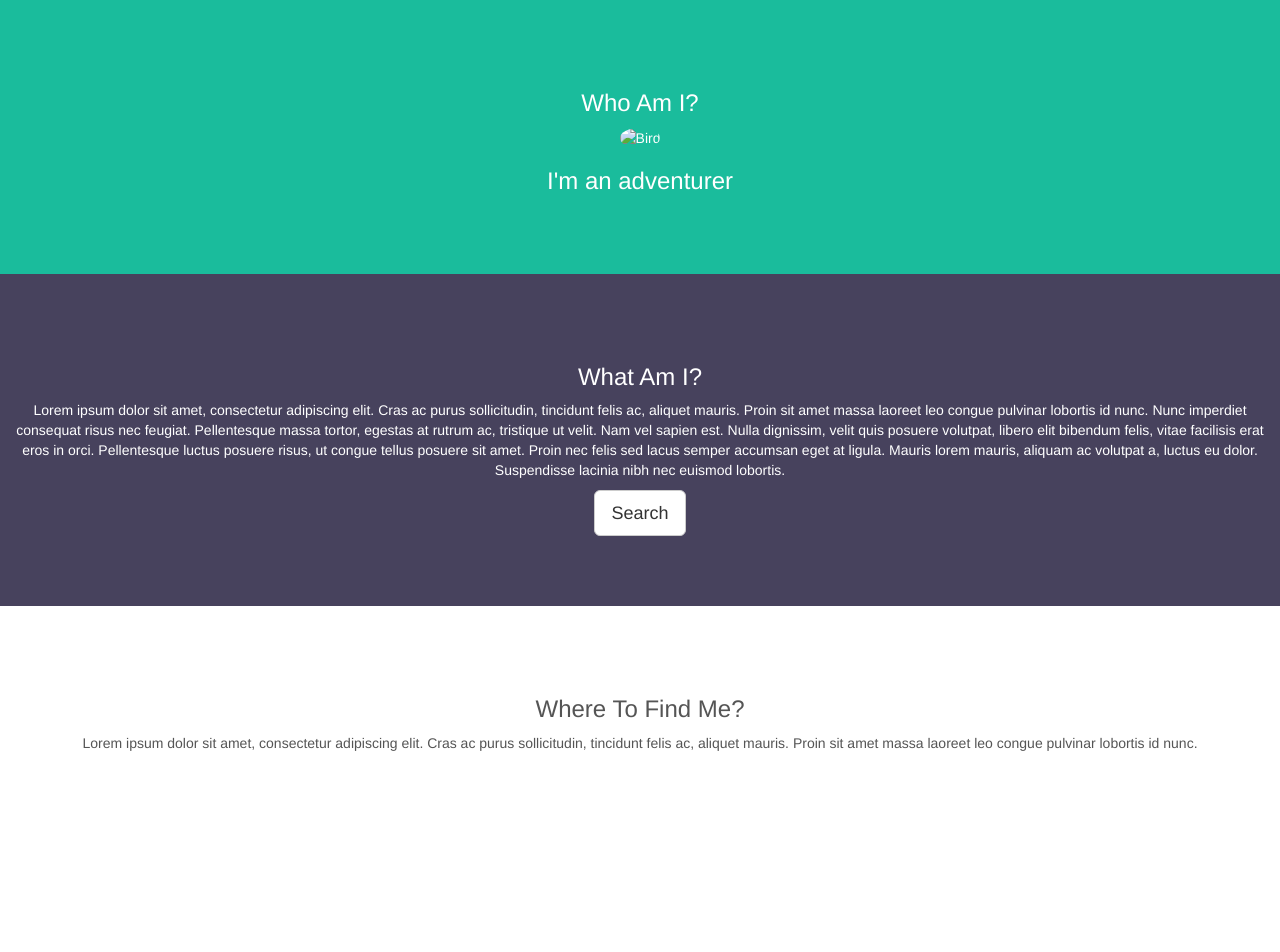
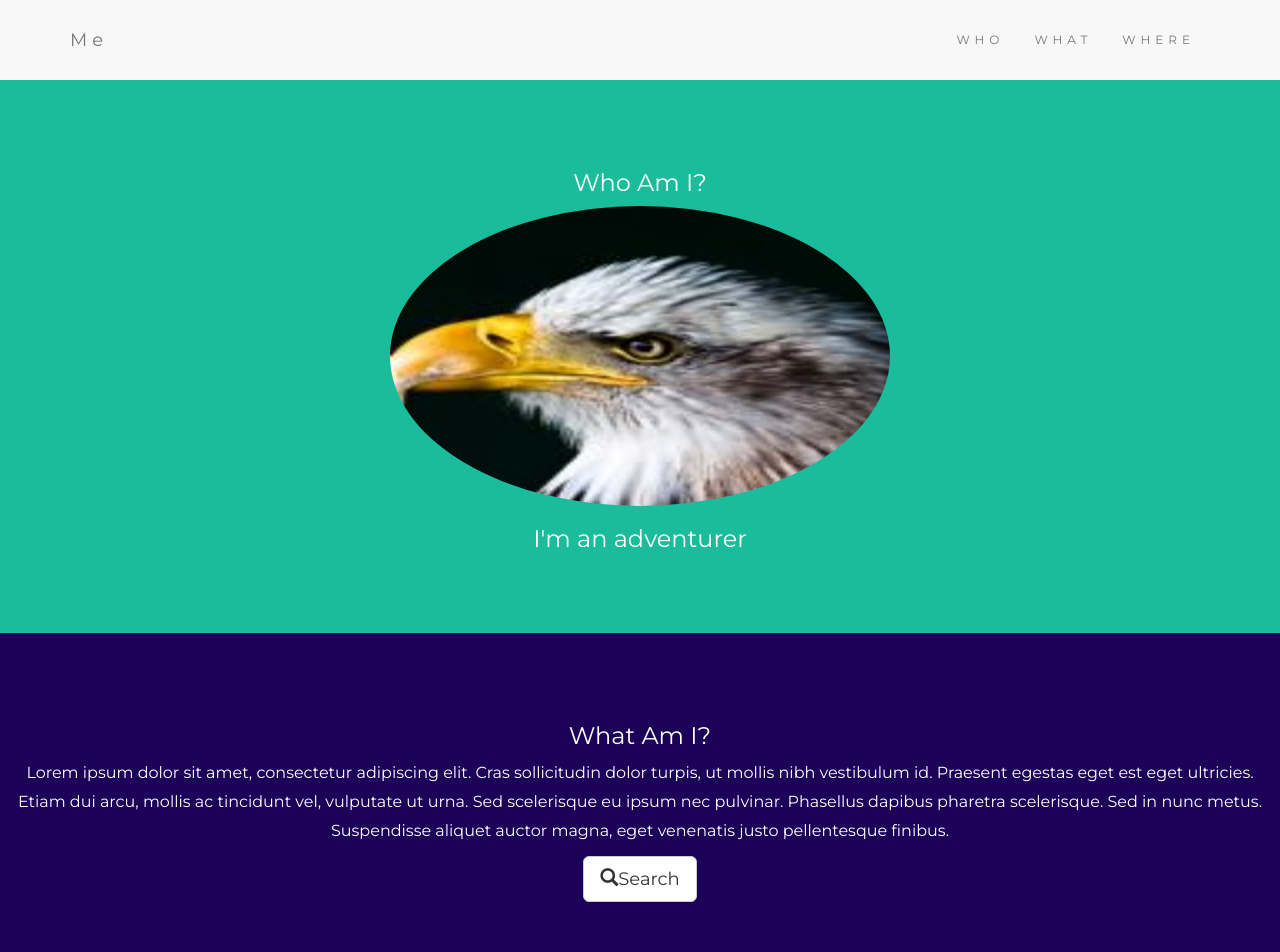
Before and after one commit to namjir/namjir.github-io, a plain HTML site: page index.html in a window 1280 px wide. Shown: the top 952 px of the page. Before the commit the page ends 833 px from the top, so only its background shows below. Drawn offline with nearby package versions, Linux system fonts and the light colour scheme.

Commit message:
Add files via upload

```diff
--- a/index.html
+++ b/index.html
@@ -2,51 +2,131 @@
 <html>
 
 <head>
-    <title>My first website</title>
+  <title>Boostrap Theme Simply Me</title>
   <meta charset="utf-8">
   <meta name="viewport" content="width=device-width, initial-scale=1">
   <link rel="stylesheet" href="https://maxcdn.bootstrapcdn.com/bootstrap/3.4.1/css/bootstrap.min.css">
-    <script src="https://ajax.googleapis.com/ajax/libs/jquery/3.4.1/jquery.min.js"></script>
+  <script src="https://ajax.googleapis.com/ajax/libs/jquery/3.5.1/jquery.min.js"></script>
   <script src="https://maxcdn.bootstrapcdn.com/bootstrap/3.4.1/js/bootstrap.min.js"></script>
+  <link rel="stylesheet" href="https://fonts.googleapis.com/css?family=Montserrat">
+
   <style>
     .bg-1 {
       background-color: #1abc9c;
+      /* green */
+      color: #ffffff;
+    }
+
+    .bg-2 {
+      background-color: #1b0158;
+      /* dark blue */
+      color: #ffffff;
+    }
+
+    .bg-3 {
+      background-color: #ffffff;
+      /* white */
+      color: #555555;
+    }
+
+    .bg-4 {
+      background-color: black;
       color: white;
-            text-align: center;
     }
-        .bg-2 {
-            background-color: #47425d;
-            color: white;
-            text-align: center;
-        }
-        .bg-3 {
-            background-color:white;
-            color:#555555;
-            text-align: center;
-        }
+
     .container-fluid {
       padding-top: 70px;
       padding-bottom: 70px;
+    }
+
+    .navbar {
+      padding-top: 15px;
+      padding-bottom: 15px;
+      border: 0;
+      border-radius: 0;
+      margin-bottom: 0;
+      font-size: 12px;
+      letter-spacing: 5px;
+    }
+
+    body {
+      font: 20px "Montserrat", sans-serif;
+      line-height: 1.8;
+      color: white;
+    }
+
+    p {
+      font-size: 16px;
+    }
+
+    .margin {
+      margin-bottom: 45px;
     }
   </style>
 </head>
 
 <body>
-    <div class="container-fluid bg-1">
+  <nav class="navbar navbar-default">
+    <div class="container">
+      <div class="navbar-header">
+        <button type="button" class="navbar-toggle" data-toggle="collapse" data-target="#myNavbar">
+          <span class="icon-bar"></span>
+          <span class="icon-bar"></span>
+          <span class="icon-bar"></span>
+        </button>
+        <a class="navbar-brand" href="#">Me</a>
+      </div>
+      <div class="collapse navbar-collapse" id="myNavbar">
+        <ul class="nav navbar-nav navbar-right">
+          <li><a href="#">WHO</a></li>
+          <li><a href="#">WHAT</a></li>
+          <li><a href="#">WHERE</a></li>
+        </ul>
+      </div>
+    </div>
+  </nav>
+  <div class="container-fluid bg-1 text-center">
     <h3>Who Am I?</h3>
-        <img src="bird.jpg" alt="Bird" height="180px" width="180px" class="img-circle">
+    <img src="bird.jpg" alt="Bird" width="500" height="300" class="img-circle">
     <h3>I'm an adventurer</h3>
   </div>
-    <div class="container-fluid bg-2">
+  <div class="container-fluid bg-2 text-center">
     <h3>What Am I?</h3>
-        <p>Lorem ipsum dolor sit amet, consectetur adipiscing elit. Cras ac purus sollicitudin, tincidunt felis ac, aliquet mauris. Proin sit amet massa laoreet leo congue pulvinar lobortis id nunc. Nunc imperdiet consequat risus nec feugiat. Pellentesque massa tortor, egestas at rutrum ac, tristique ut velit. Nam vel sapien est. Nulla dignissim, velit quis posuere volutpat, libero elit bibendum felis, vitae facilisis erat eros in orci. Pellentesque luctus posuere risus, ut congue tellus posuere sit amet. Proin nec felis sed lacus semper accumsan eget at ligula. Mauris lorem mauris, aliquam ac volutpat a, luctus eu dolor. Suspendisse lacinia nibh nec euismod lobortis.</p>
-        <a href="#" class="btn btn-default btn-lg">Search</a>
+    <p>Lorem ipsum dolor sit amet, consectetur adipiscing elit. Cras sollicitudin dolor turpis, ut mollis nibh
+      vestibulum id. Praesent egestas eget est eget ultricies. Etiam dui arcu, mollis ac tincidunt vel, vulputate ut
+      urna. Sed scelerisque eu ipsum nec pulvinar. Phasellus dapibus pharetra scelerisque. Sed in nunc metus.
+      Suspendisse aliquet auctor magna, eget venenatis justo pellentesque finibus.</p>
+    <a href="#" class="btn btn-default btn-lg"><span class="glyphicon glyphicon-search"></span>Search</a>
   </div>
-    <div class="container-fluid bg-3">
+  <div class="container-fluid bg-3 text-center">
     <h3>Where To Find Me?</h3>
-        <p>Lorem ipsum dolor sit amet, consectetur adipiscing elit. Cras ac purus sollicitudin, tincidunt felis ac, aliquet mauris. Proin sit amet massa laoreet leo congue pulvinar lobortis id nunc.</p>
+    <div class="row">
+      <div class="col-sm-4">
+        <p>Lorem ipsum dolor sit amet, consectetur adipiscing elit. Cras sollicitudin dolor turpis, ut mollis nibh
+          vestibulum id. Praesent egestas eget est eget ultricies. Etiam dui arcu, mollis ac tincidunt vel, vulputate ut
+          urna. Sed scelerisque eu ipsum nec pulvinar. Phasellus dapibus pharetra scelerisque. Sed in nunc metus.
+          Suspendisse aliquet auctor magna, eget venenatis justo pellentesque finibus.</p>
+        <img src="bird1.jpg" alt="Bird" class="img-responsive" style="width:100%">
+      </div>
+      <div class="col-sm-4">
+        <p>Lorem ipsum dolor sit amet, consectetur adipiscing elit. Cras sollicitudin dolor turpis, ut mollis nibh
+          vestibulum id. Praesent egestas eget est eget ultricies. Etiam dui arcu, mollis ac tincidunt vel, vulputate ut
+          urna. Sed scelerisque eu ipsum nec pulvinar. Phasellus dapibus pharetra scelerisque. Sed in nunc metus.
+          Suspendisse aliquet auctor magna, eget venenatis justo pellentesque finibus.</p>
+        <img src="bird2.jpg" alt="Bird" class="img-responsive" style="width:100%">
+      </div>
+      <div class="col-sm-4">
+        <p>Lorem ipsum dolor sit amet, consectetur adipiscing elit. Cras sollicitudin dolor turpis, ut mollis nibh
+          vestibulum id. Praesent egestas eget est eget ultricies. Etiam dui arcu, mollis ac tincidunt vel, vulputate ut
+          urna. Sed scelerisque eu ipsum nec pulvinar. Phasellus dapibus pharetra scelerisque. Sed in nunc metus.
+          Suspendisse aliquet auctor magna, eget venenatis justo pellentesque finibus.</p>
+        <img src="bird3.jpg" alt="Bird" class="img-responsive" style="width:100%">
       </div>
     </div>
+  </div>
+  <footer class="container-fluid bg-4 text-center">
+    <p>This page is made by Hyo-Jeong Kim!!!! <a href="https://www.seoultech.ac.kr/index.jsp">서울과학기술대학교</a></p>
+  </footer>
 </body>
 
 </html>
```
Also changed, not shown: Bird.jpg (added), Bird1.jpg (added), Bird2.jpg (added), Bird3.jpg (added). Lines whose indentation alone changed are shown as unchanged.
